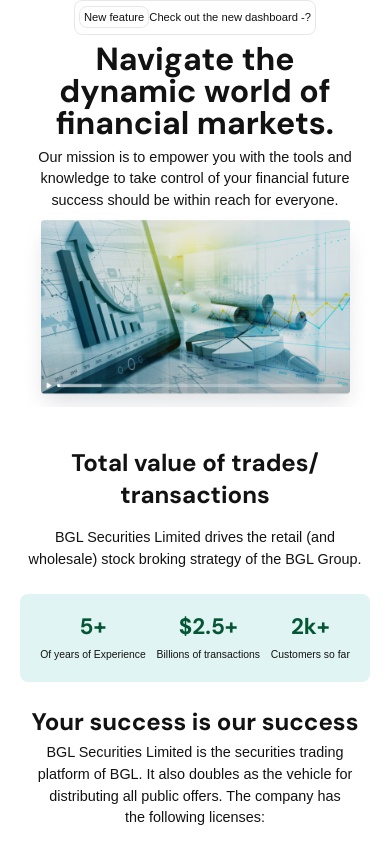
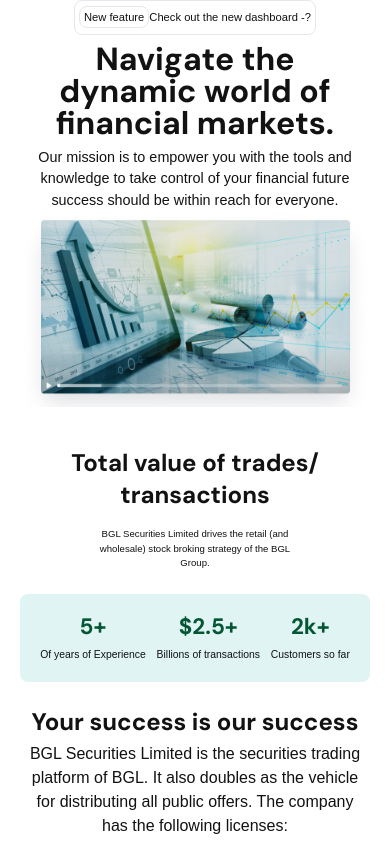
Before and after one commit to IdrisDY/BG-SEC, a Next.js app: page / in a window 390 px wide. Shown: the top 844 px of the page. Built offline with nearby package versions, Linux system fonts and the light colour scheme; a web font is replaced by a local one.

Commit message:
fix font

```diff
--- a/app/page.js
+++ b/app/page.js
@@ -59,7 +59,7 @@
           Total value of trades/ <br /> transactions
         </h2>
         <p
-          className={`${pathWay.className} text-[.9rem]  lg:max-w-[55%] m-auto lg:text-[1rem]`}
+          className={`${pathWay.className} text-[.6rem] w-3/5  lg:max-w-[55%] m-auto lg:text-[1rem]`}
         >
           BGL Securities Limited drives the retail (and wholesale) stock broking
           strategy of the BGL Group.
@@ -142,7 +142,7 @@
             >
               Your success is our success{" "}
             </h2>
-            <p className=" text-[.9rem] m-auto max-w-[90%] text-center">
+            <p className=" text-[1rem] m-auto max-w-[95%] text-center">
               {" "}
               BGL Securities Limited is the securities trading platform of BGL.
               It also doubles as the vehicle for distributing all public offers.
```
